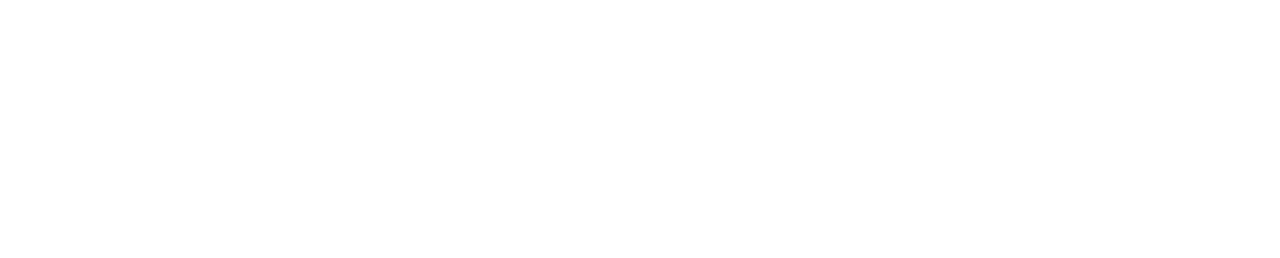
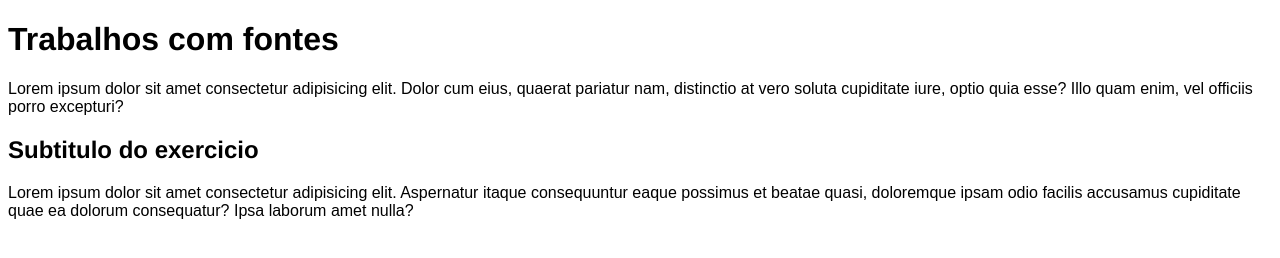
Before and after one commit to VanessaHenker/Projeto-html, a plain HTML site: page Exercicios/Ex018/fonte01.html in a window 1280 px wide. Drawn offline with Linux system fonts and the light colour scheme.

Commit message:
Alteração no Ex018

```diff
--- a/Exercicios/Ex018/fonte01.html
+++ b/Exercicios/Ex018/fonte01.html
@@ -4,8 +4,20 @@
   <meta charset="UTF-8">
   <meta name="viewport" content="width=device-width, initial-scale=1.0">
   <title>Fonte em CSS</title>
+  <style>
+    body{
+      font-family: Arial;
+    }
+    h1,h2{
+      font-family: 'Franklin Gothic Medium', 'Arial Narrow', Arial, sans-serif;
+    }
+  </style>
 </head>
-<body>
+<body style="font-family: Arial, Helvetica, sans-serif;">
+    <h1>Trabalhos com fontes</h1>
+    <p>Lorem ipsum dolor sit amet consectetur adipisicing elit. Dolor cum eius, quaerat pariatur nam, distinctio at vero soluta cupiditate iure, optio quia esse? Illo quam enim, vel officiis porro excepturi?</p>
+    <h2>Subtitulo do exercicio</h2>
+    <p>Lorem ipsum dolor sit amet consectetur adipisicing elit. Aspernatur itaque consequuntur eaque possimus et beatae quasi, doloremque ipsam odio facilis accusamus cupiditate quae ea dolorum consequatur? Ipsa laborum amet nulla?</p>
 
 </body>
 </html>
```
